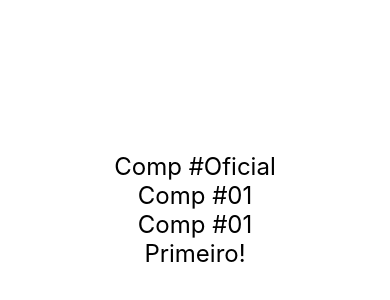
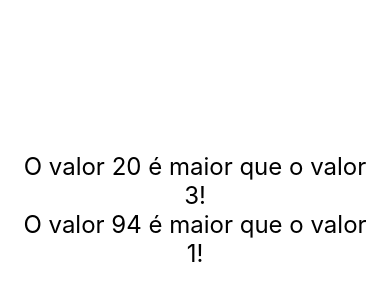
Before and after one commit to GeorgiSantana/Curso-React-Native, a React Native app: screen / in a window 390 px wide. Shown: the part 212-512 px from the top of the page. Built offline with nearby package versions, Linux system fonts and the light colour scheme.

Commit message:
Trabalhando Components e Props

```diff
--- a/src/App.js
+++ b/src/App.js
@@ -1,14 +1,17 @@
 import React from 'react';
 import {View, StyleSheet} from 'react-native';
-import X, {Comp1, Comp2} from './components/Multi';
-import Primeiro from './components/Primeiro';
+//import X, {Comp1, Comp2} from './components/Multi';
+//import Primeiro from './components/Primeiro';
+import MinMax from './components/MinMax';
 
 export default () => (
   <View style={style.App}>
-    <X />
+    <MinMax min={3} max={20} />
+    <MinMax min="1" max="94" />
+    {/*<X />
     <Comp1 />
     <Comp2 />
-    <Primeiro />
+<Primeiro */}
   </View>
 );
 
@@ -17,5 +20,6 @@
     flexGrow: 1,
     justifyContent: 'center',
     alignItems: 'center',
-  }
-})
+    padding: 20,
+  },
+});
--- /dev/null
+++ b/src/components/MinMax.js
@@ -0,0 +1,9 @@
+import React from 'react';
+import {Text} from 'react-native';
+import Estilo from './estilo';
+
+export default props => (
+  <Text style={Estilo.txtG}>
+    O valor {props.max} é maior que o valor {props.min}!
+  </Text>
+);
--- a/src/components/estilo.js
+++ b/src/components/estilo.js
@@ -1,7 +1,8 @@
-import {StyleSheet} from 'react-native'
+import {StyleSheet} from 'react-native';
 
 export default StyleSheet.create({
-    txtG: {
-        fontSize: 24
-    }
-})
+  txtG: {
+    fontSize: 24,
+    textAlign: 'center',
+  },
+});
```
Also changed, not shown: src/components/Multi.js (+6 -6 lines), src/components/Primeiro.js (+4 -4 lines).
